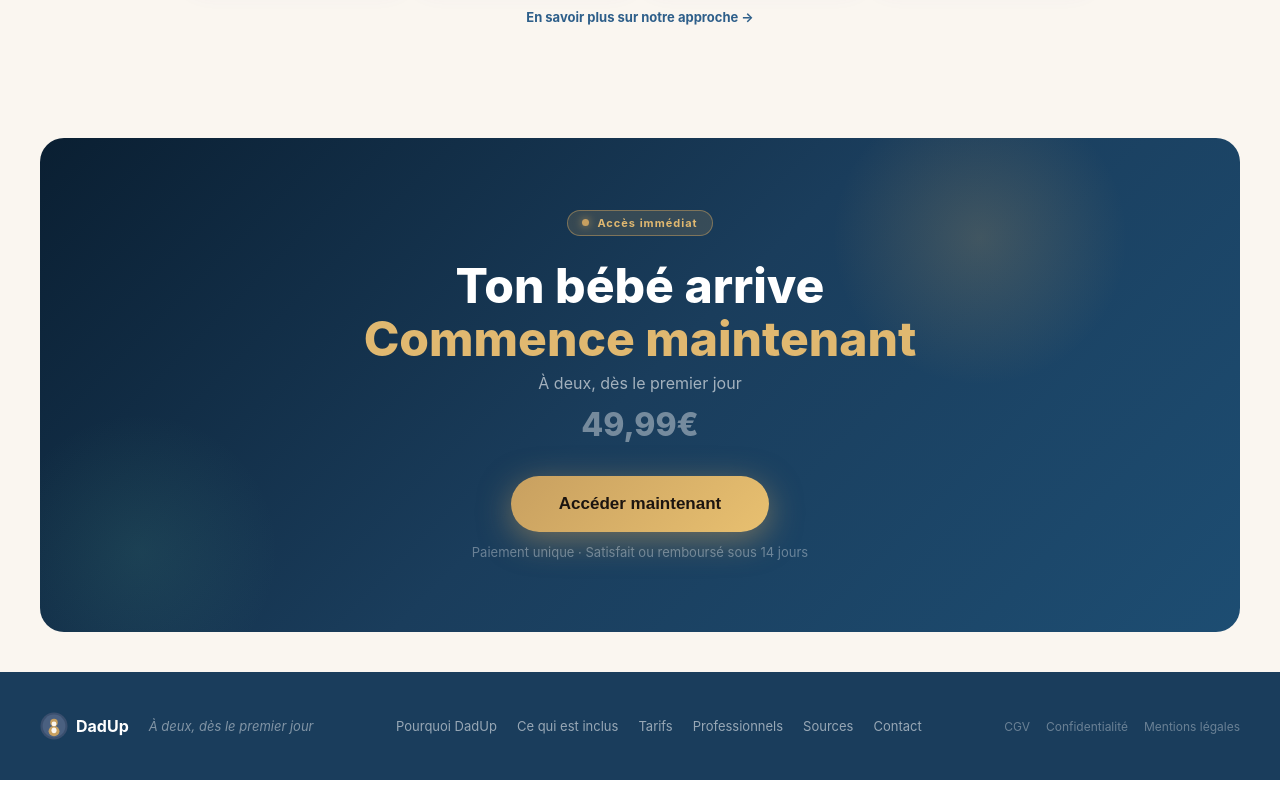
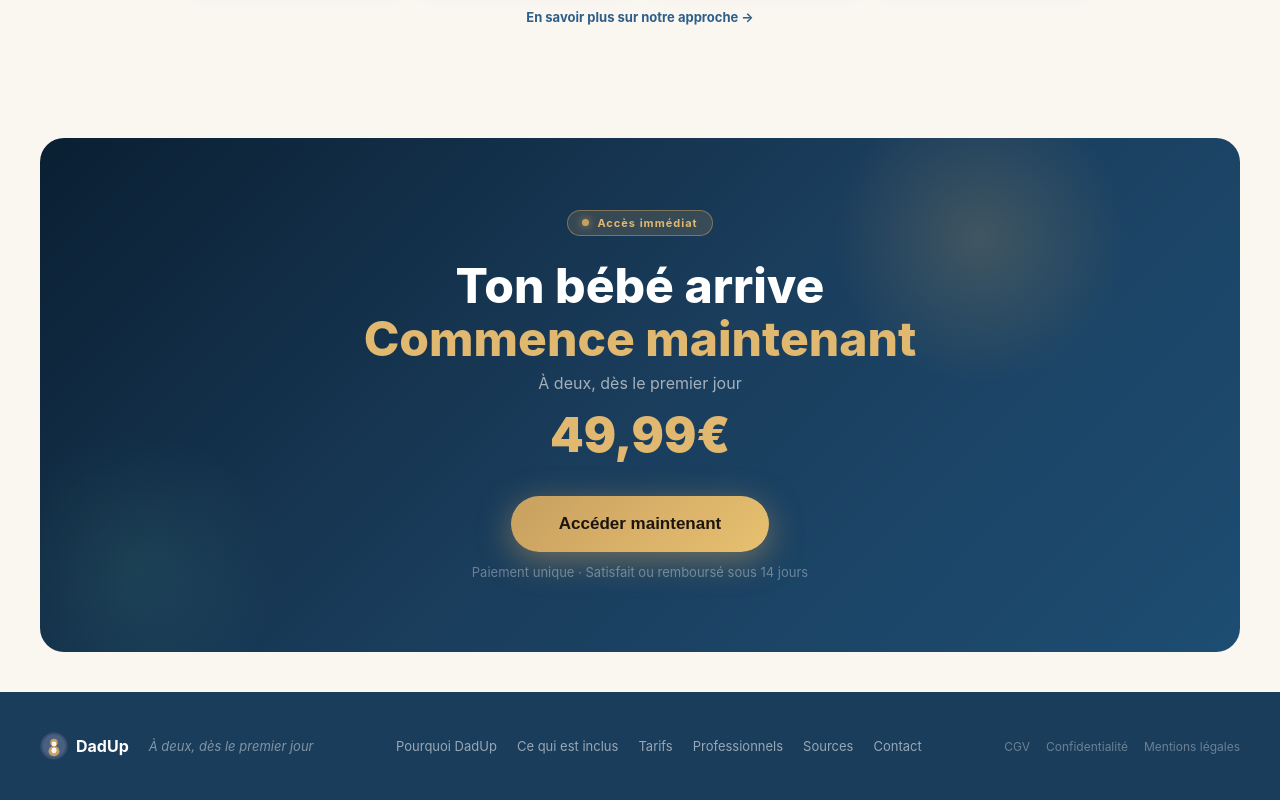
Before and after one commit to Julproject/dadup, a Next.js app: page /pourquoi in a window 1280 px wide. Shown: the part 1472-2272 px from the top of the page. Built offline with nearby package versions, Linux system fonts and the light colour scheme.

Commit message:
Update page.tsx

```diff
--- a/app/pourquoi/page.tsx
+++ b/app/pourquoi/page.tsx
@@ -161,7 +161,7 @@ export default function PourquoiPage() {
               Ton bébé arrive<br/><span style={{color:'#e0b870'}}>Commence maintenant</span>
             </h2>
             <p style={{color:'rgba(255,255,255,0.6)', fontSize:'16px', margin:'0 0 12px'}}>À deux, dès le premier jour</p>
-            <p style={{color:'rgba(255,255,255,0.4)', fontSize:'32px', fontWeight:800, margin:'0 0 32px'}}>49,99€</p>
+            <p style={{color:'#e0b870', fontSize:'48px', fontWeight:900, margin:'0 0 32px'}}>49,99€</p>
             <button onClick={() => setShowModal(true)} style={{background:'linear-gradient(135deg,#c8a060,#e8c070)', color:'#1c1510', border:'none', padding:'18px 48px', borderRadius:'32px', fontSize:'17px', fontWeight:800, cursor:'pointer', boxShadow:'0 8px 32px rgba(200,160,96,0.5)'}}>
               Accéder maintenant
             </button>
```
